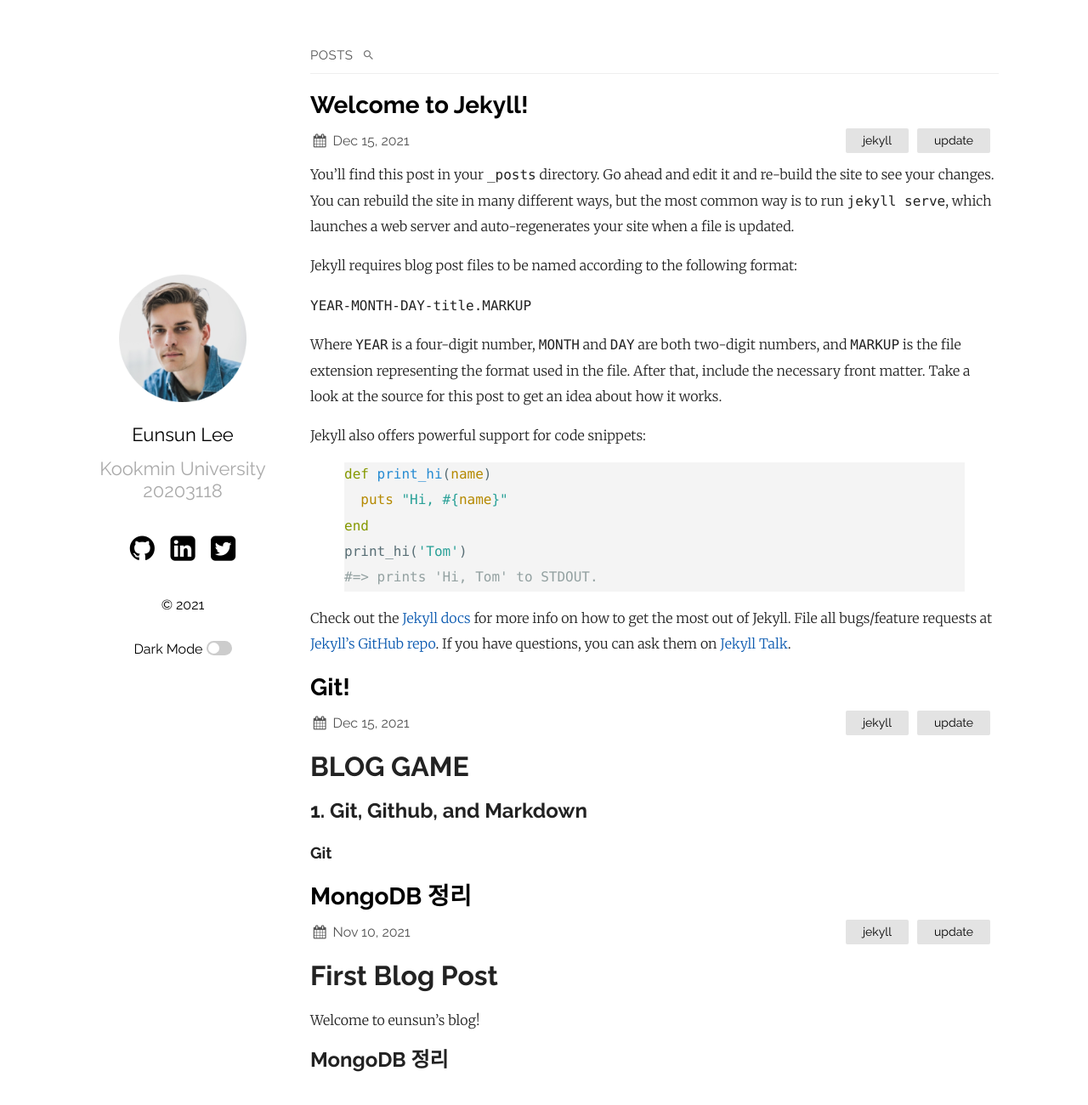
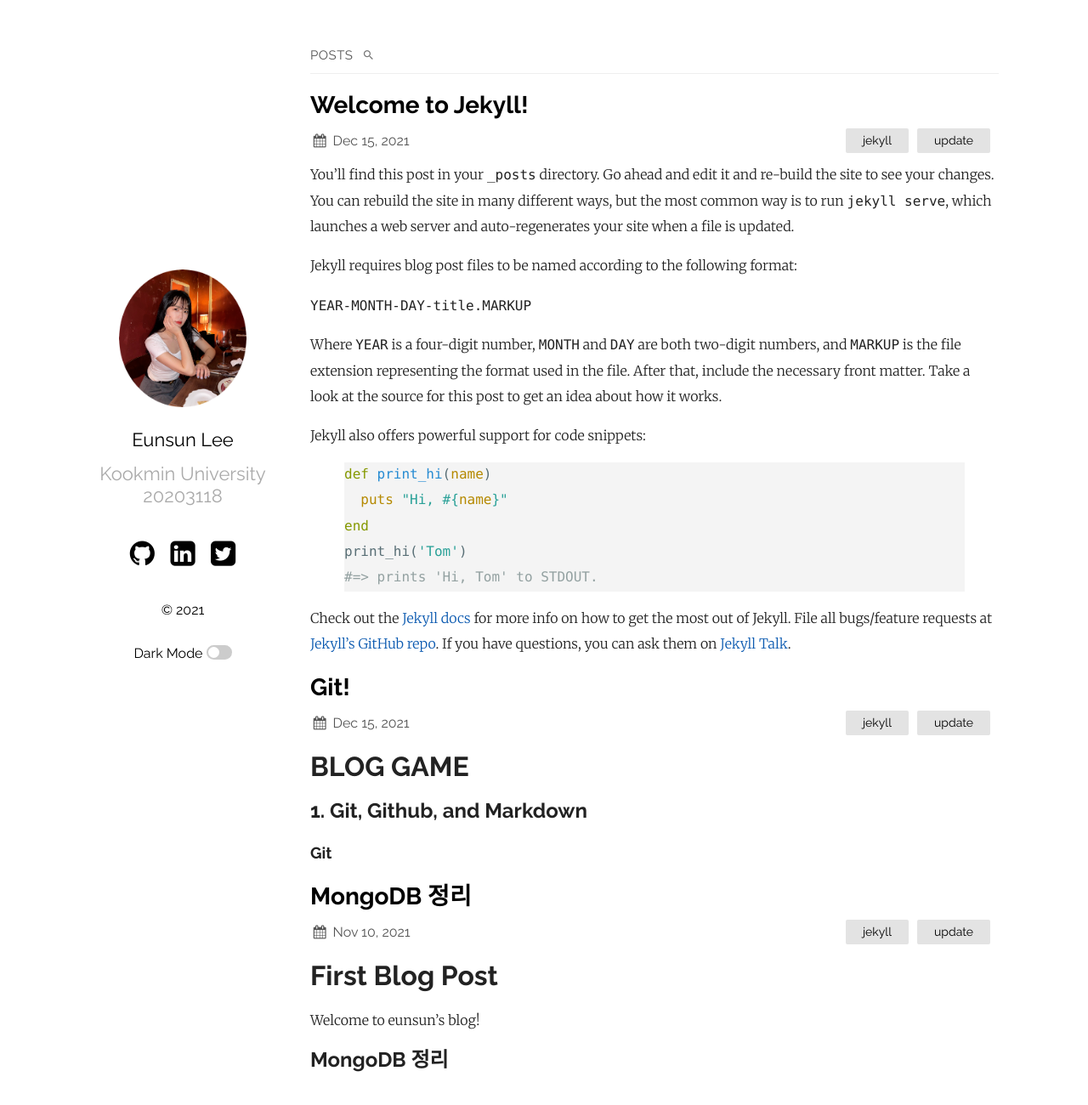
Before and after one commit to Eun-sun-Lee/Eun-sun-Lee.github.io, a Jekyll site: the page built from index.md, in a window 1280 px wide and 1308 px high. Shown: the top 1300 px of the window at 85% size. Built offline with Jekyll 4.4.1, drawn with Linux system fonts in a browser that asks for light colours.

Commit message:
change photo

```diff
--- a/_config.yml
+++ b/_config.yml
@@ -18,7 +18,7 @@
   sitemap: true # set to true to generate sitemap.xml content
   search: true # set to true to enable searchbar
   dark_mode: true # set to true to add dark mode toggle
-  portfolio_image: "assets/portfolio.png" # the path from the base directory of the site to the image to display (no / at the start)
+  portfolio_image: "assets/eunsun.png" # the path from the base directory of the site to the image to display (no / at the start)
   html_lang: "en" # set the lang attribute of the <html> tag for the pages. See here for a list of codes: https://www.w3schools.com/tags/ref_country_codes.asp
   condensed_mobile:
     #- home
```
Also changed, not shown: README.md, assets/eunsun.png (added).
